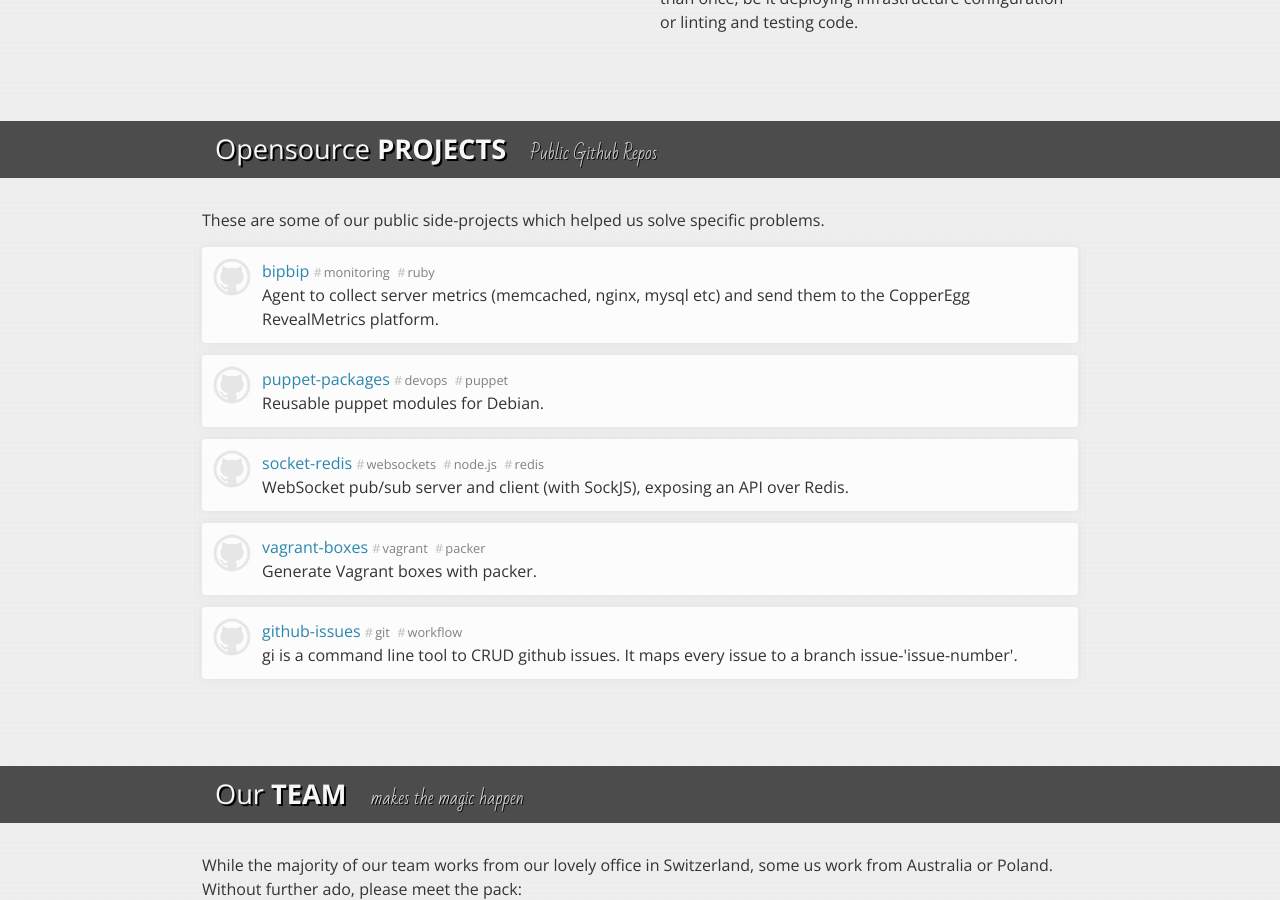
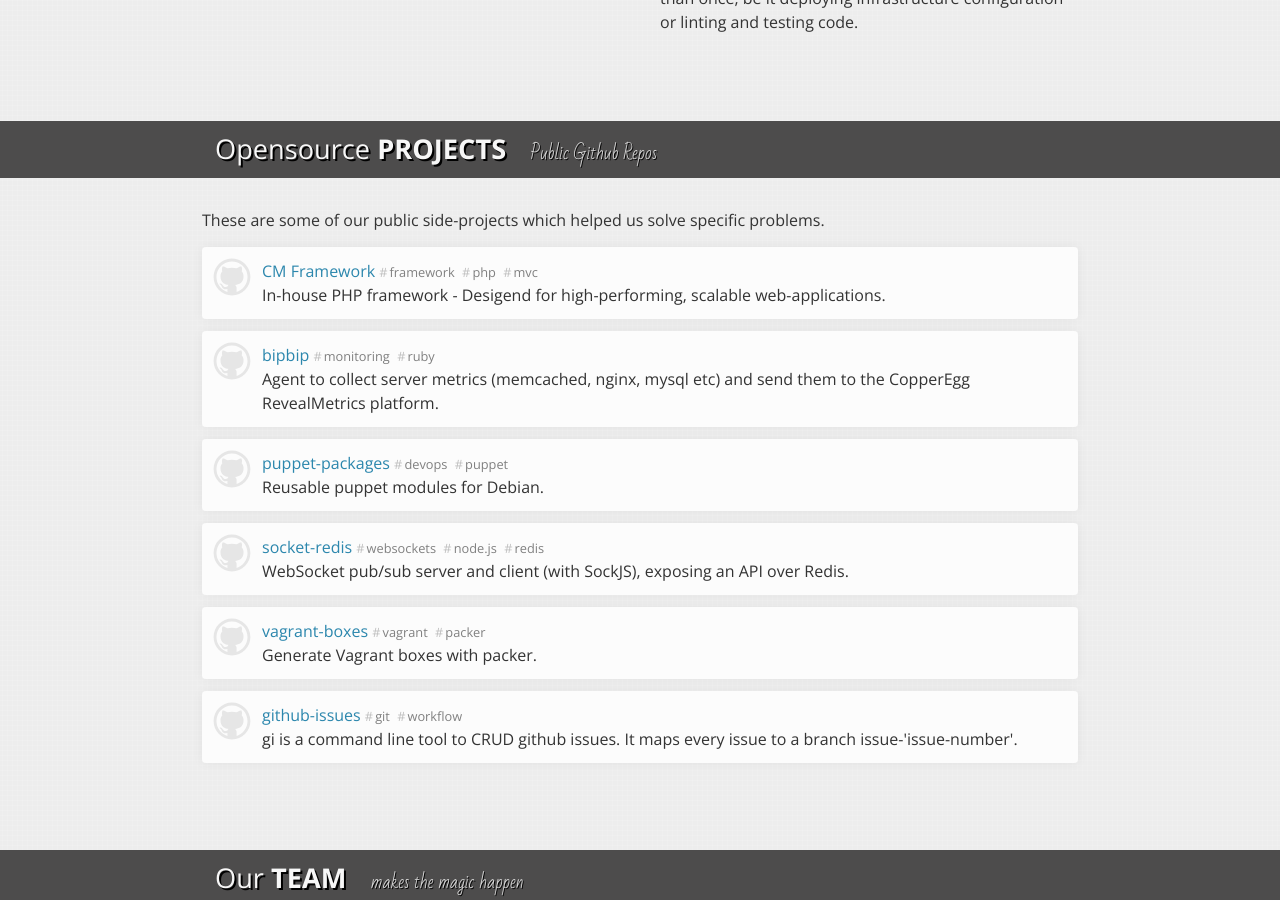
Before and after one commit to rysie/cargomedia.github.io, a Jekyll site: the page built from index.html, in a window 1280 px wide and 900 px high, scrolled down 747 px. Built offline with Jekyll 4.4.1, drawn with Linux system fonts in a browser that asks for light colours; Markdown is read by kramdown in place of the engine named in the settings.

Commit message:
add "CM" to git repository list

```diff
--- a/_data/git-repositories.yml
+++ b/_data/git-repositories.yml
@@ -1,3 +1,8 @@
+- title: CM Framework
+  link: CM
+  tags: [framework, php, mvc]
+  description: In-house PHP framework - Desigend for high-performing, scalable web-applications.
+
 - title: bipbip
   link: bipbip
   tags: [monitoring, ruby]
```
